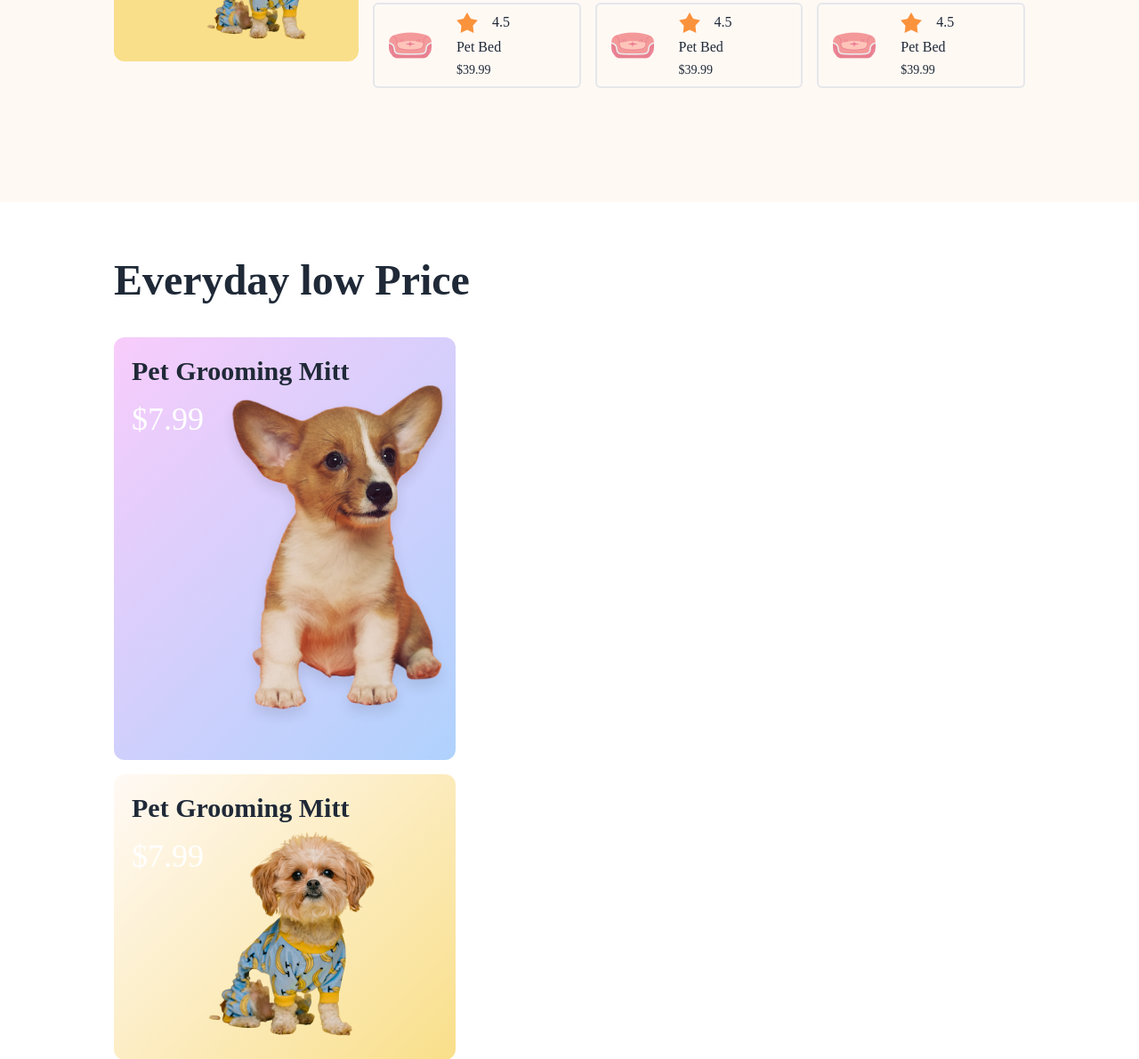
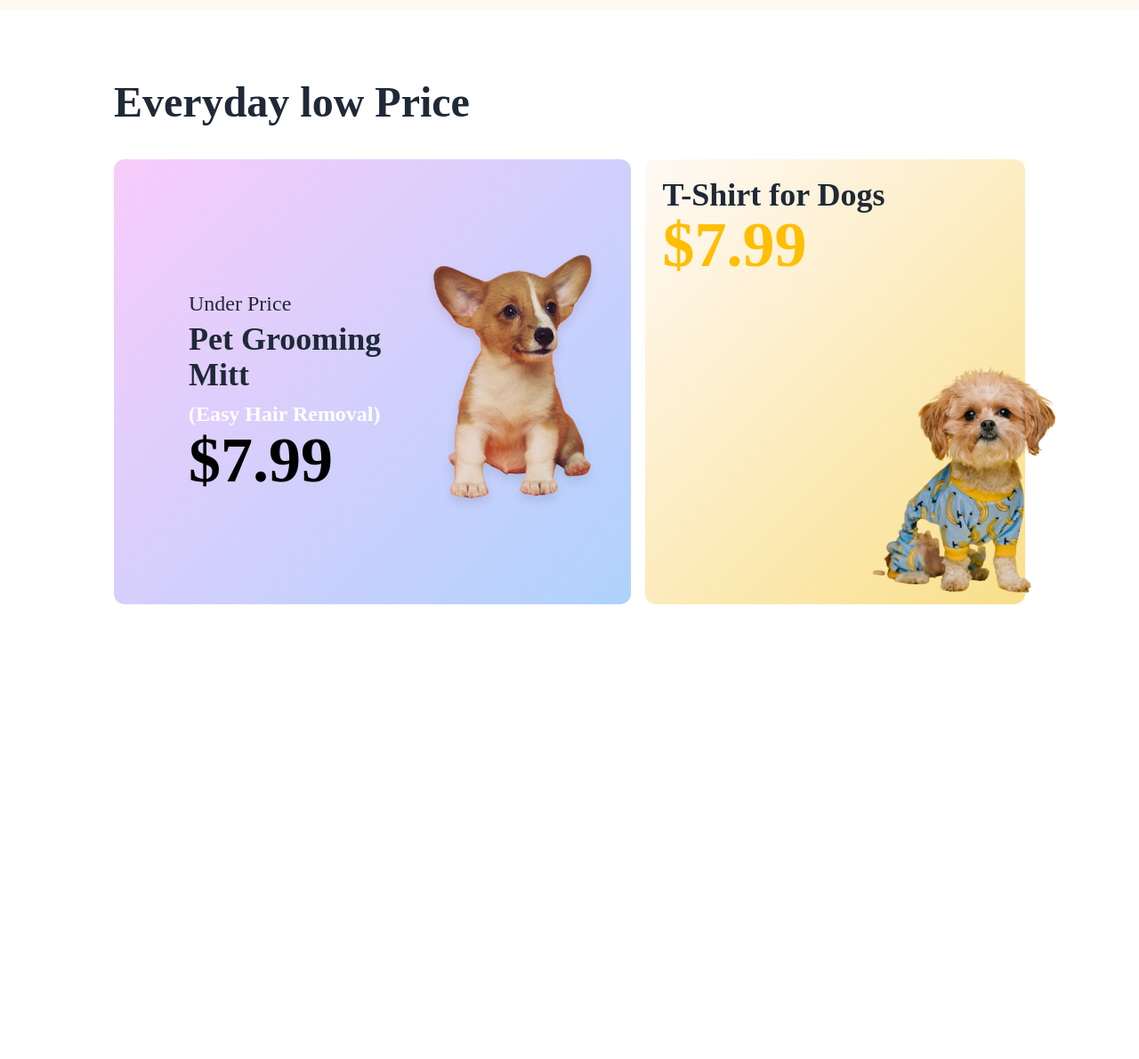
Before and after one commit to TonmoySarkerBD/Kitty-Kingdom, a plain HTML site: page index.html in a window 1280 px wide. Shown: the part 1610-2800 px from the top of the page at 89% size. After the commit the page ends 2369 px from the top, so only its background shows below. Drawn offline with nearby package versions, Linux system fonts and the light colour scheme; a web font is replaced by a local one.

Commit message:
Everyday low Price Added

```diff
--- a/index.html
+++ b/index.html
@@ -158,7 +158,7 @@
             </h2>
 
             <!-- Browse card Section -->
-            <div class="grid grid-cols-2 gap-3 mt-5 mb-5 md:grid-cols-3 lg:grid-cols-6">
+            <div class="grid grid-cols-2 gap-3 mt-5 md:grid-cols-3 lg:grid-cols-6">
 
                 <!-- Browse Card 1 -->
                 <div class="card bg-bg-primary shadow-xl">
@@ -250,8 +250,8 @@
 
 
         <!-- Trending Pet Products Section -->
-        <section class="lg:bg-nav px-[10vw] py-32 my-10">
-            <h2 class="section-title font-bold text-2xl lg:text-5xl mt-5 mb-10">
+        <section class="lg:bg-nav px-[10vw] my-10 pb-10">
+            <h2 class="section-title font-bold text-2xl lg:text-5xl pt-10 mt-10 mb-10">
                 Trending Pet Products
             </h2>
 
@@ -268,7 +268,8 @@
                                 <button class="btn">Shop Now</button>
                             </div>
                         </div>
-                        <img src="./c1-assets/cute-pet-small.png" alt="Small Pet" class="-mt-32 pl-20 md:pl-48 lg:pl-20 lg:-mt-28 " />
+                        <img src="./c1-assets/cute-pet-small.png" alt="Small Pet"
+                            class="-mt-32 pl-20 md:pl-48 lg:pl-20 lg:-mt-28 " />
                     </div>
                 </div>
 
@@ -427,39 +428,39 @@
             </div>
         </section>
 
-        <!-- Everyday low Price Section -->
-         <section class="px-[10vw] py-1">
-            <h2 class="section-title font-bold text-2xl lg:text-5xl mt-5 mb-10">
-                Everyday low Price
-            </h2>
-            <div class="flex flex-col gap-4">
+        <!-- Everyday Low Price-->
+        <section class="px-[10vw] my-10 pb-10">
+            <h1 class="font-bold text-2xl lg:text-5xl pt-10 mt-10 mb-10">Everyday low Price</h1>
+
+
+            <!-- Cards Area -->
+            <div class="lg:flex gap-4">
+
+
                 <!-- Card 1 -->
-                <div class="rounded-xl container lg:w-96 bg-[linear-gradient(135deg,_rgb(247,_204,_251)_1.511%,_rgb(175,_210,_253)_100%)]">
-                    <div class="p-5">
-                        <div class="flex flex-col gap-4">
-                            <p class="hidden">Under Price</p>
-                            <h2 class="card-title text-3xl">Pet Grooming Mitt</h2>
+                <div class="h-[350px] mb-5 lg:w-4/6 lg:h-[500px] bg-[linear-gradient(134.71deg,_rgb(247,_204,_251)_1.511%,_rgb(175,_210,_253)_100%)]  relative lg:flex  lg:pt-0 lg:ps-16 lg:m-0 items-center justify-between rounded-xl ">
+                    <div class="pt-5 pl-5">
+                        <p class="text-2xl hidden lg:inline font-medium">Under Price</p>
+                        <h3 class="text-3xl lg:text-4xl font-bold mt-1 mb-2">Pet Grooming Mitt</h3>
+                        <p class="text-2xl hidden lg:inline font-bold text-white mb-3">(Easy Hair Removal)</p>
+                        <h1 class="text-5xl lg:text-7xl font-bold text-white lg:text-black">$7.99</h1>
+                    </div>
+                    <img src="./c1-assets/cute-dog-mid.png" alt=""
+                        class="absolute w-3/6 md:w-2/6 lg:w-3/6 md:left-96 lg:static bottom-5 left-32">
+                </div>
 
-                            <p class="hidden">(Easy Hair Removal)</p>
-                            <p class="text-white text-4xl">$7.99</p>
+                <!-- Card 2 -->
+                <div
+                    class="relative h-[350px] lg:h-[500px] lg:w-3/6 lg:m-0 rounded-xl bg-[linear-gradient(135.0deg,_rgb(255,_249,_244)_1.511%,_rgb(249,_223,_138)_100%)]">
+                    <div class="pt-5 pl-5">
+                        <h3 class="text-3xl lg:text-4xl font-bold">T-Shirt for Dogs</h3>
+                        <h1 class="text-warning text-5xl lg:text-7xl font-bold">$7.99</h1>
                     </div>
-                        <img src="./c1-assets/cute-dog-mid.png" alt="Small Pet" class="-mt-20 ml-16" />
+                    <img src="./c1-assets/cute-pet-mid.png" alt=""
+                        class="absolute w-3/6 md:w-2/6 lg:w-2/4 left-36 bottom-2 md:left-96 lg:left-64 lg:bottom-0">
                 </div>
             </div>
 
-                <!-- Card 2 -->
-                <div class="rounded-xl container lg:w-96 bg-[linear-gradient(135deg,_rgb(255,_249,_244)_1.511%,_rgb(249,_223,_138)_100%)]">
-                    <div class="p-5">
-                        <div class="flex flex-col gap-4">
-                            <h2 class="card-title text-3xl">Pet Grooming Mitt</h2>
-                            <p class="text-white text-4xl">$7.99</p>
-                        </div>
-                        <img src="./c1-assets/cute-pet-small.png" alt="Small Pet" class="-mt-32 ml-20" />
-                    </div>
-                </div>
-
-
-            </div>
         </section>
 
     </main>
```
Lines whose indentation alone changed are shown as unchanged.
